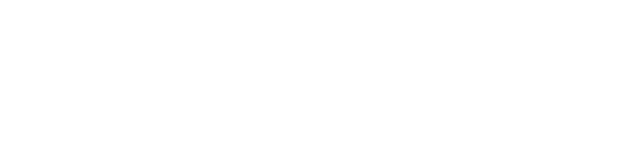
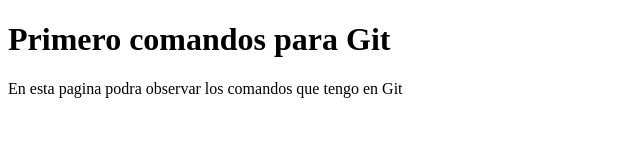
Before and after one commit to g4mess/hyperblog, a plain HTML site: page index.html in a window 1280 px wide. Shown: the whole page, without its empty margins (0-640 px from the left). Drawn offline with Linux system fonts and the light colour scheme.

Commit message:
confirguracion de titulo 1 y parrafo

```diff
--- a/index.html
+++ b/index.html
@@ -7,6 +7,7 @@
     <title>Proyecto git</title>
 </head>
 <body>
-
+    <h1>Primero comandos para Git</h1>
+    <p>En esta pagina podra observar los comandos que tengo en Git</p>
 </body>
 </html>
```
